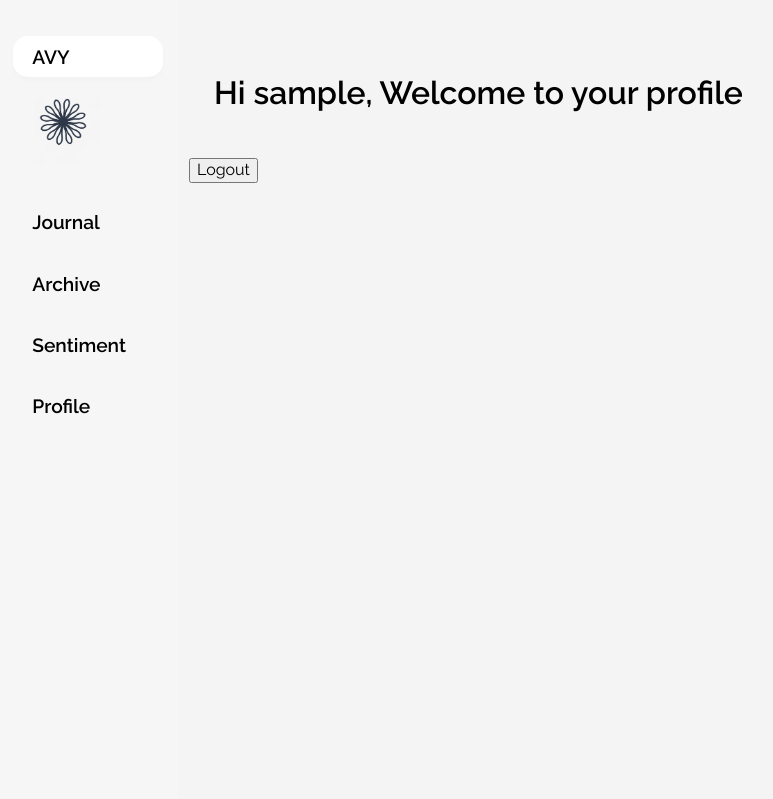
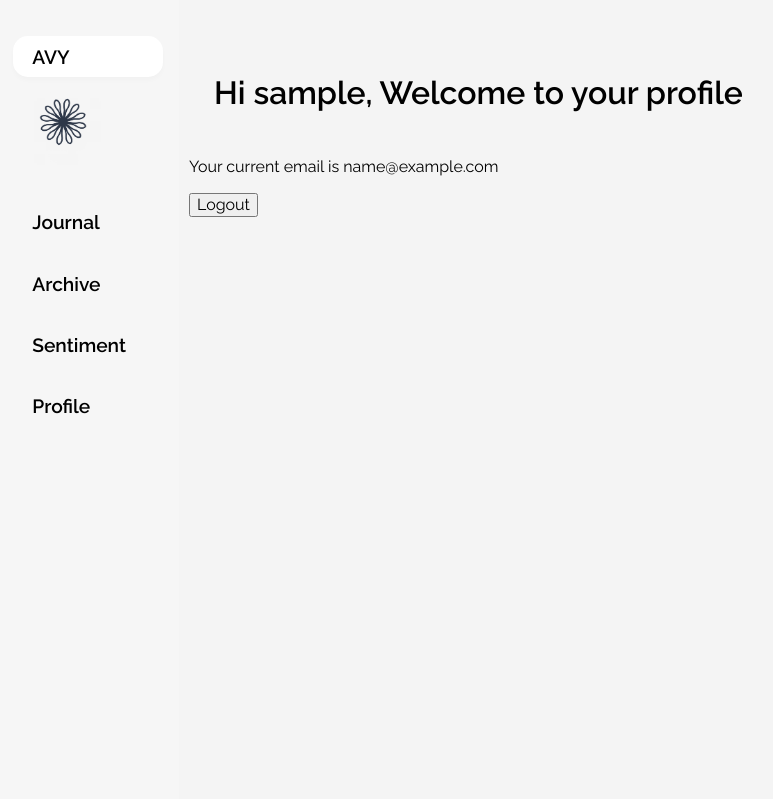
Before and after one commit to ronanpdh/sentiment-analysis, a Django app: page /profile/ in a window 1280 px wide; the page is wider, and only the part inside the window is pictured. Shown: the top 799 px of that part, without its empty margins (3-776 px from the left). Run offline with Django 4.2, Linux system fonts and the light colour scheme; the visitor is signed in with stand-in values (Sample User, id 1); some libraries are stand-ins or nearby versions.

Commit message:
edits to profile view and profile display

```diff
--- a/lucid/journal/templates/journal/profile.html
+++ b/lucid/journal/templates/journal/profile.html
@@ -19,6 +19,7 @@
 <div class="content">
     {% if user.is_authenticated %}
         <h1>Hi {{ user.username }}, Welcome to your profile</h1>
+       <p>Your current email is {{ user.email }}</p>
         <form method="post" action="{% url 'logout' %}">
             {% csrf_token %}
             <a href="{% url 'logout' %}">
--- a/lucid/journal/views.py
+++ b/lucid/journal/views.py
@@ -17,7 +17,8 @@ from django.core.serializers import serialize
 @login_required
 def home(request):
     context = {
-        "name": request.user.username
+        "name": request.user.username,
+        "email": request.user.email,
     }
     return render(request, "journal/home.html", context)
 
```
